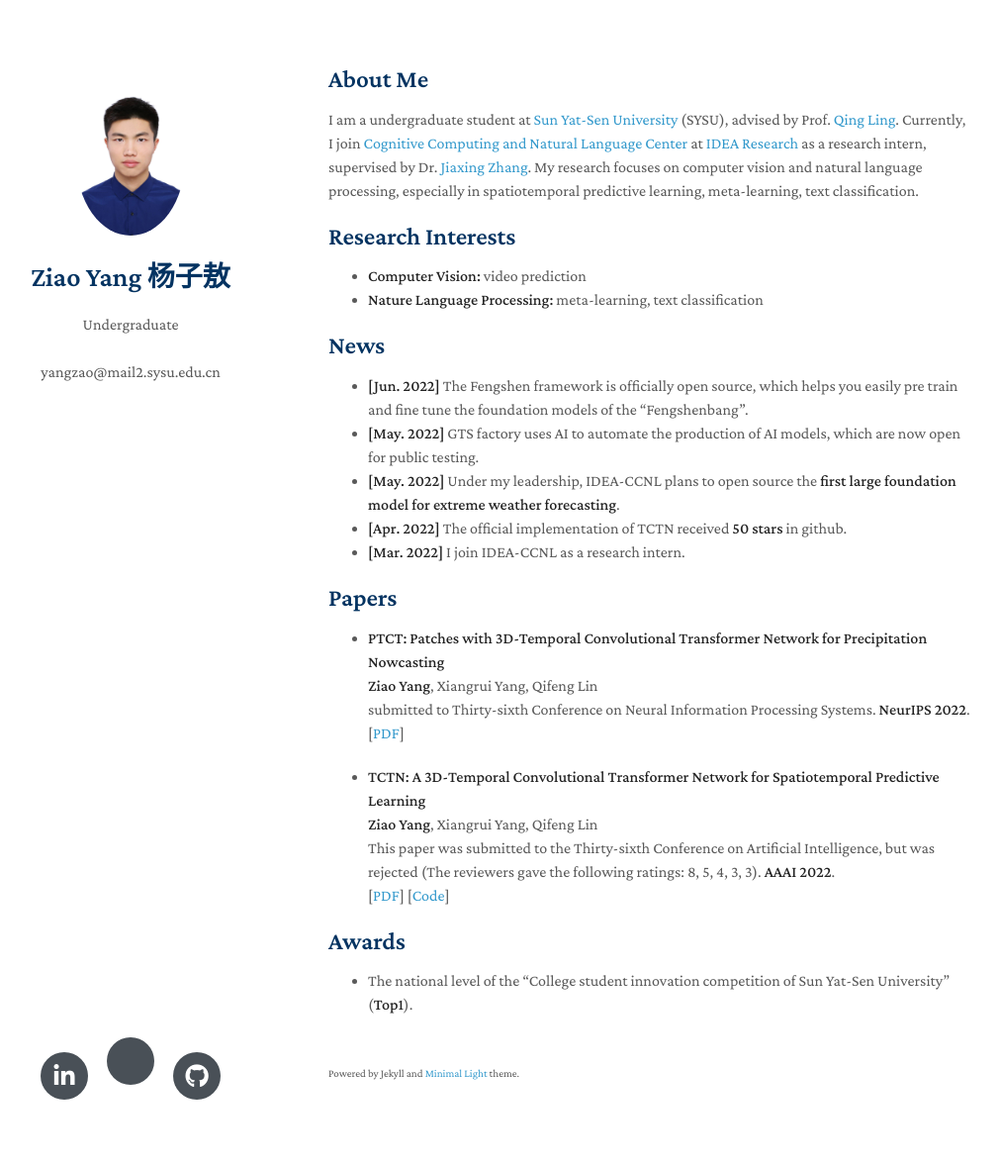
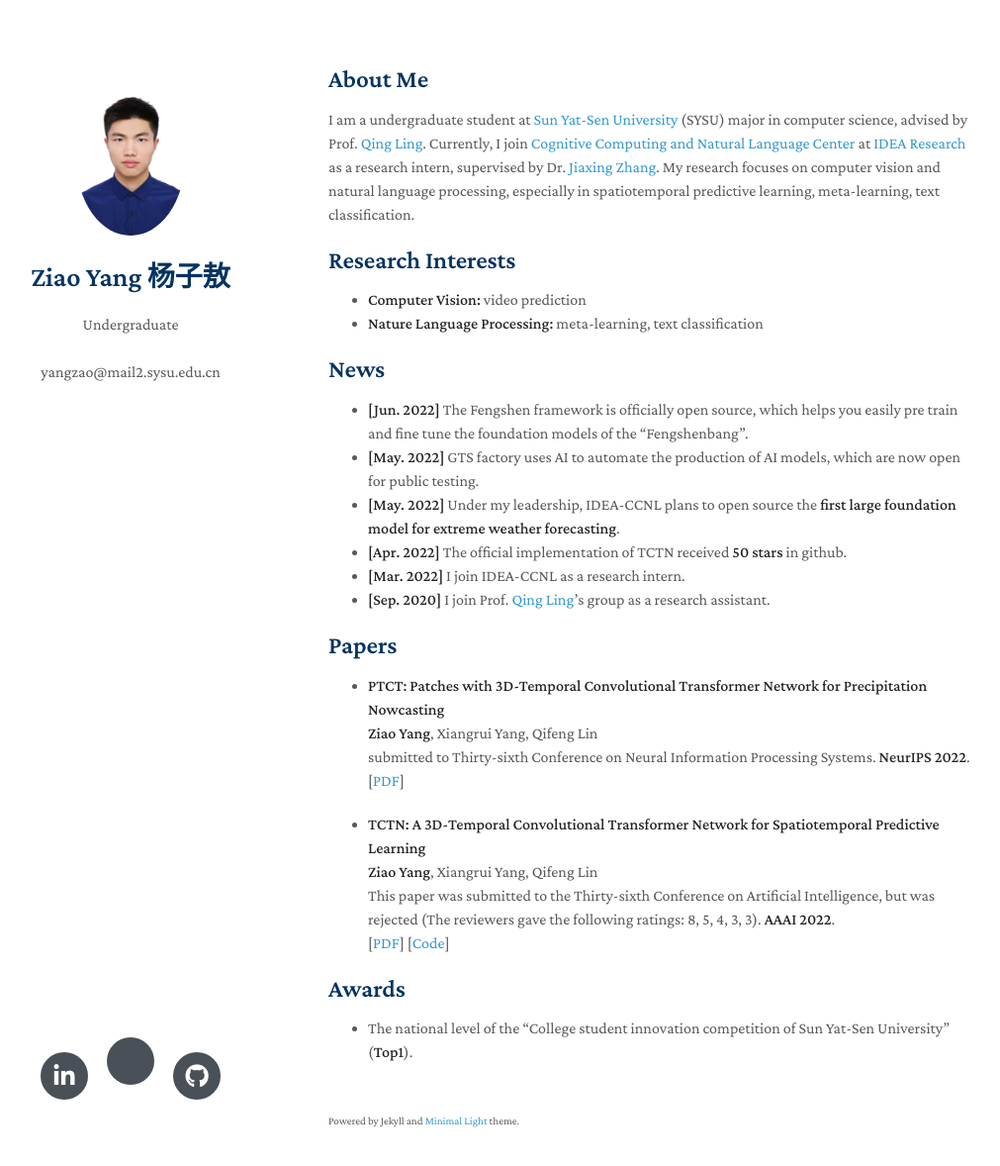
Before and after one commit to yangziao56/homepage, a Jekyll site: the page built from index.md, in a window 1280 px wide and 1213 px high. Shown: the top 1178 px of the window at 99% size, without its empty margins (138-1149 px from the left). Built offline with Jekyll 4.4.1, drawn with Linux system fonts in a browser that asks for light colours; nearby versions of some CDN libraries; a style sheet for code colours, icons or effects is not loaded; our own code applies the rules of GitHub Pages for plain Markdown files.

Commit message:
Update index.md
Signed-off-by: Ziao Yang <70676524+yangziao56@users.noreply.github.com>

```diff
--- a/index.md
+++ b/index.md
@@ -4,7 +4,7 @@
 
 ## About Me
 
-I am a undergraduate student at [Sun Yat-Sen University](https://www.sysu.edu.cn/sysuen/) (SYSU), advised by Prof. [Qing Ling](http://home.ustc.edu.cn/~qingling/). Currently, I join [Cognitive Computing and Natural Language Center](https://idea.edu.cn/en/ccnl.html) at [IDEA Research](https://idea.edu.cn/en/about-idea.html) as a research intern, supervised by Dr. [Jiaxing Zhang](https://idea.edu.cn/en/person/zhangjiaxing.html).
+I am a undergraduate student at [Sun Yat-Sen University](https://www.sysu.edu.cn/sysuen/) (SYSU) major in computer science, advised by Prof. [Qing Ling](http://home.ustc.edu.cn/~qingling/). Currently, I join [Cognitive Computing and Natural Language Center](https://idea.edu.cn/en/ccnl.html) at [IDEA Research](https://idea.edu.cn/en/about-idea.html) as a research intern, supervised by Dr. [Jiaxing Zhang](https://idea.edu.cn/en/person/zhangjiaxing.html).
 My research focuses on computer vision and natural language processing, especially in spatiotemporal predictive learning, meta-learning, text classification.
 
 ## Research Interests
@@ -19,6 +19,7 @@
 - **[May. 2022]** Under my leadership, IDEA-CCNL plans to open source the **first large foundation model for extreme weather forecasting**.
 - **[Apr. 2022]** The official implementation of TCTN received **50 stars** in github.
 - **[Mar. 2022]** I join IDEA-CCNL as a research intern.
+- **[Sep. 2020]** I join Prof. [Qing Ling](http://home.ustc.edu.cn/~qingling/)'s group as a research assistant.
 
 ## Papers
 
```
